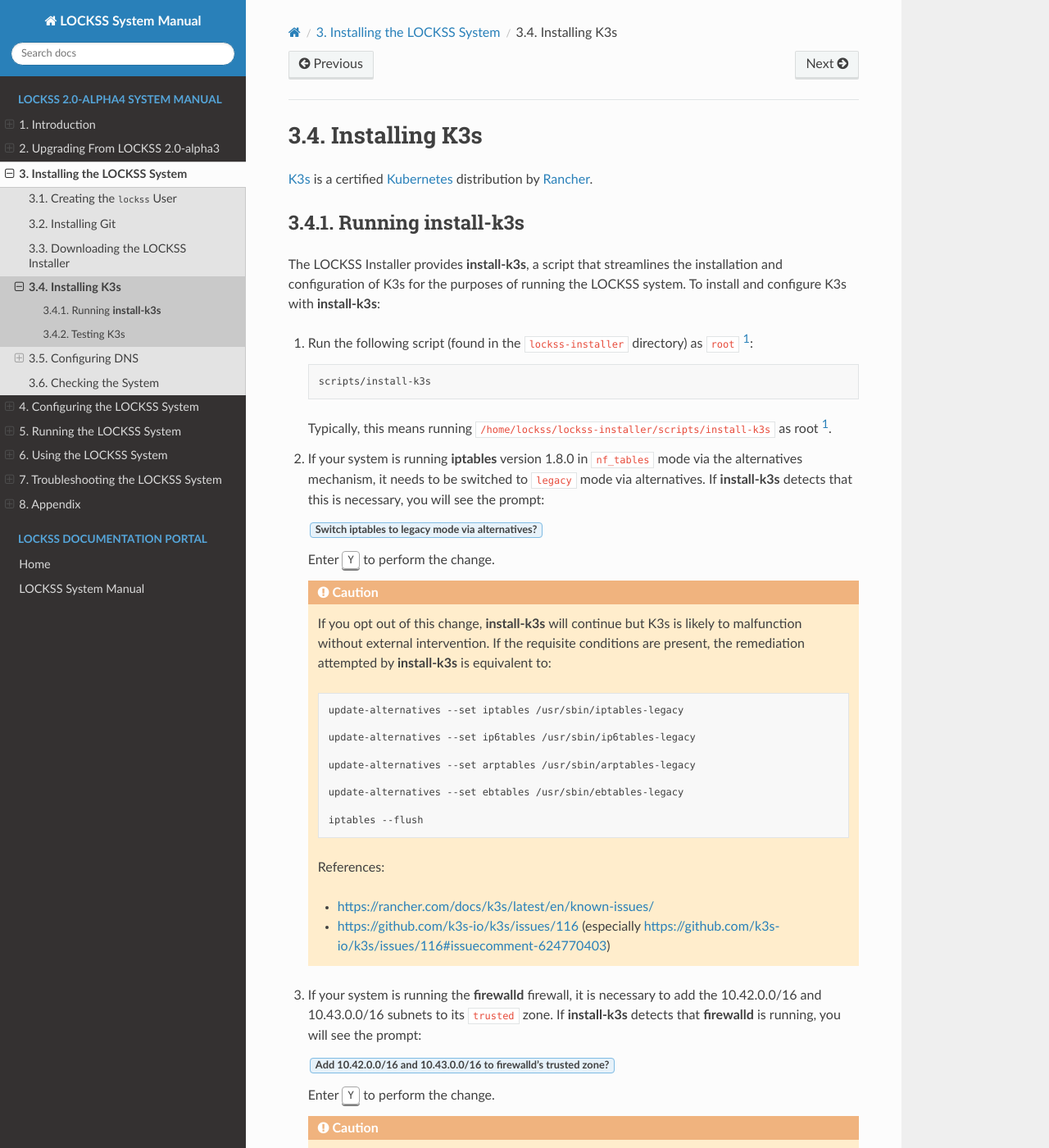
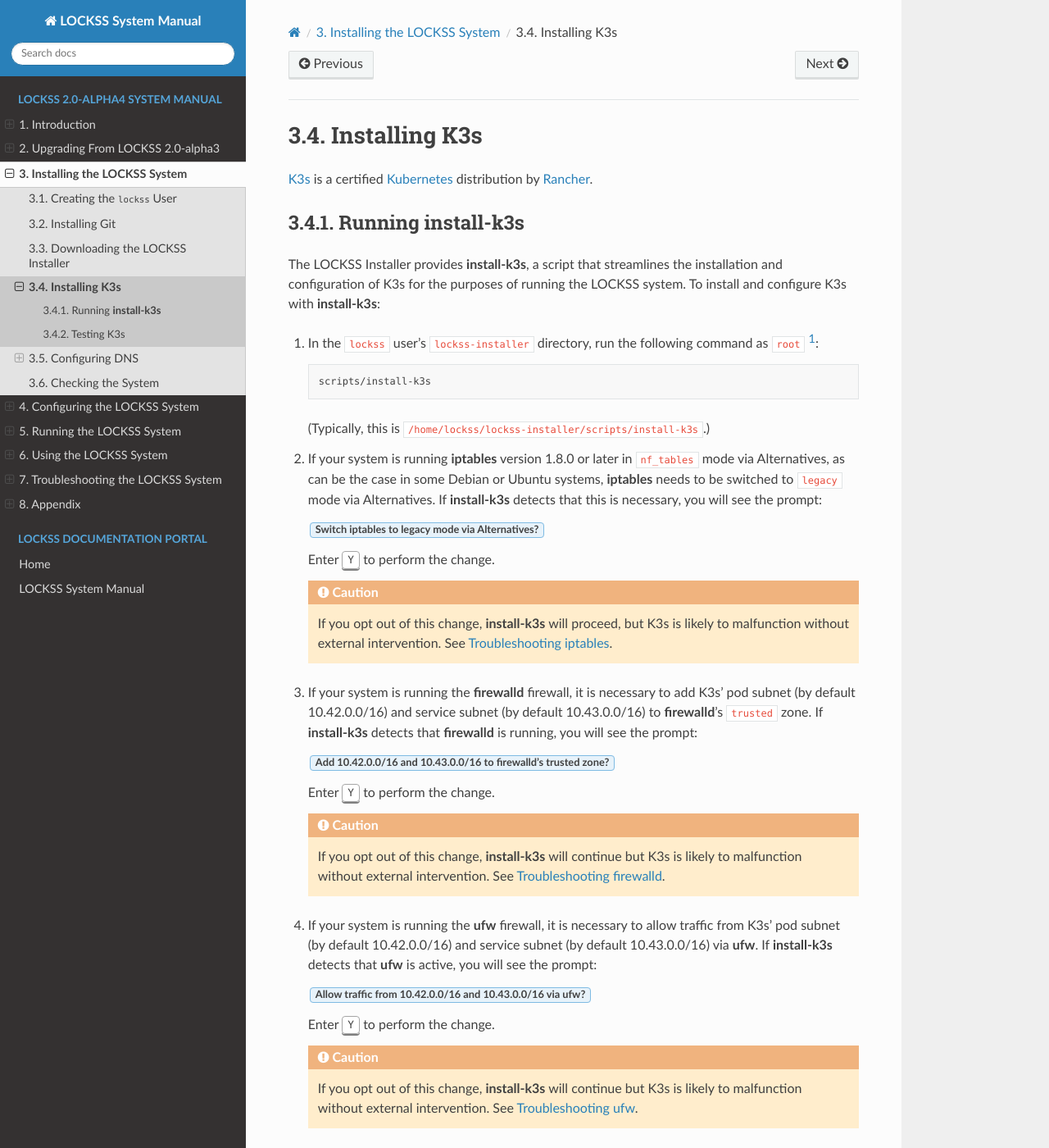
Before and after one commit to lockss/lockss-rtd-manual, a Sphinx documentation site: the page built from docs/installing/k3s.rst, in a window 1280 px wide and 1400 px high. Shown: the whole window at 82% size. Built offline with Sphinx 7.4.7 and the Read the Docs theme 2.0.0, drawn with Linux system fonts in a browser that asks for light colours; some of the changed text lies outside the part shown.

Commit message:
Streamline page with iptables, firewalld and ufw details elsewhere.

```diff
--- a/docs/installing/k3s.rst
+++ b/docs/installing/k3s.rst
@@ -10,43 +10,25 @@ Running :program:`install-k3s`
 
 The LOCKSS Installer provides :program:`install-k3s`, a script that streamlines the installation and configuration of K3s for the purposes of running the LOCKSS system. To install and configure K3s with :program:`install-k3s`:
 
-1. Run the following script (found in the :file:`lockss-installer` directory) as ``root`` [#fnroot]_:
+1. In the ``lockss`` user's :file:`lockss-installer` directory, run the following command as ``root`` [#fnroot]_:
 
    .. code-block:: shell
 
       scripts/install-k3s
 
-   Typically, this means running ``/home/lockss/lockss-installer/scripts/install-k3s`` as root [#fnroot]_.
+   (Typically, this is :file:`/home/lockss/lockss-installer/scripts/install-k3s`.)
 
-2. If your system is running :program:`iptables` version 1.8.0 in ``nf_tables`` mode via the alternatives mechanism, it needs to be switched to ``legacy`` mode via alternatives. If :program:`install-k3s` detects that this is necessary, you will see the prompt:
+2. If your system is running :program:`iptables` version 1.8.0 or later in ``nf_tables`` mode via Alternatives, as can be the case in some Debian or Ubuntu systems, :program:`iptables` needs to be switched to ``legacy`` mode via Alternatives. If :program:`install-k3s` detects that this is necessary, you will see the prompt:
 
-   :guilabel:`Switch iptables to legacy mode via alternatives?`
+   :guilabel:`Switch iptables to legacy mode via Alternatives?`
 
    Enter :kbd:`Y` to perform the change.
 
    .. caution::
 
-      If you opt out of this change, :program:`install-k3s` will continue but K3s is likely to malfunction without external intervention. If the requisite conditions are present, the remediation attempted by :program:`install-k3s` is equivalent to:
+      If you opt out of this change, :program:`install-k3s` will proceed, but K3s is likely to malfunction without external intervention. See :doc:`/troubleshooting/iptables`.
 
-      .. code-block:: shell
-
-         update-alternatives --set iptables /usr/sbin/iptables-legacy
-
-         update-alternatives --set ip6tables /usr/sbin/ip6tables-legacy
-
-         update-alternatives --set arptables /usr/sbin/arptables-legacy
-
-         update-alternatives --set ebtables /usr/sbin/ebtables-legacy
-
-         iptables --flush
-
-      References:
-
-      * https://rancher.com/docs/k3s/latest/en/known-issues/
-
-      * https://github.com/k3s-io/k3s/issues/116 (especially https://github.com/k3s-io/k3s/issues/116#issuecomment-624770403)
-
-3. If your system is running the :program:`firewalld` firewall, it is necessary to add the 10.42.0.0/16 and 10.43.0.0/16 subnets to its ``trusted`` zone. If :program:`install-k3s` detects that :program:`firewalld` is running, you will see the prompt:
+3. If your system is running the :program:`firewalld` firewall, it is necessary to add K3s' pod subnet (by default 10.42.0.0/16) and service subnet (by default 10.43.0.0/16) to :program:`firewalld`'s ``trusted`` zone. If :program:`install-k3s` detects that :program:`firewalld` is running, you will see the prompt:
 
    :guilabel:`Add 10.42.0.0/16 and 10.43.0.0/16 to firewalld's trusted zone?`
 
@@ -54,27 +36,9 @@ The LOCKSS Installer provides :program:`install-k3s`, a script that streamlines
 
    .. caution::
 
-      If you opt out of this change, :program:`install-k3s` will continue but K3s is likely to malfunction without external intervention. The remediation attempted by :program:`install-k3s` is equivalent to:
+      If you opt out of this change, :program:`install-k3s` will continue but K3s is likely to malfunction without external intervention. See :doc:`/troubleshooting/firewalld`.
 
-      .. code-block:: shell
-
-         firewall-cmd --permanent --zone=trusted --add-source=10.42.0.0/16
-
-         firewall-cmd --permanent --zone=trusted --add-source=10.43.0.0/16
-
-         firewall-cmd --reload
-
-      For operating systems in the RHEL family (CentOS, Rocky Linux, AlmaLinux...), the action recommended by the K3s manual is to disable :program:`firewalld`, but :program:`install-k3s` takes the lighter approach above, commonly used in the K3s community.
-
-      References:
-
-      * https://github.com/k3s-io/k3s/issues/1556 (especially https://github.com/k3s-io/k3s/issues/1556#issuecomment-604112415)
-
-      * https://rancher.com/docs/k3s/latest/en/installation/installation-requirements/#operating-systems
-
-      * https://rancher.com/docs/k3s/latest/en/advanced/#additional-preparation-for-red-hat-centos-enterprise-linux
-
-4. If your system is running the :program:`ufw` firewall, it is necessary to allow traffic from the 10.42.0.0/16 and 10.43.0.0/16 subnets. If :program:`install-k3s` detects that :program:`ufw` is active, you will see the prompt:
+4. If your system is running the :program:`ufw` firewall, it is necessary to allow traffic from K3s' pod subnet (by default 10.42.0.0/16) and service subnet (by default 10.43.0.0/16) via :program:`ufw`. If :program:`install-k3s` detects that :program:`ufw` is active, you will see the prompt:
 
    :guilabel:`Allow traffic from 10.42.0.0/16 and 10.43.0.0/16 via ufw?`
 
@@ -82,19 +46,7 @@ The LOCKSS Installer provides :program:`install-k3s`, a script that streamlines
 
    .. caution::
 
-      If you opt out of this change, :program:`install-k3s` will continue but K3s is likely to malfunction without external intervention. The remediation attempted by :program:`install-k3s` is equivalent to:
-
-      .. code-block:: shell
-
-         ufw allow from 10.42.0.0/16 to any
-
-         ufw allow from 10.43.0.0/16 to any
-
-         ufw reload
-
-      References:
-
-      * https://github.com/k3s-io/k3s/issues/1280 (especially https://github.com/k3s-io/k3s/issues/1280#issuecomment-663269728)
+      If you opt out of this change, :program:`install-k3s` will continue but K3s is likely to malfunction without external intervention. See :doc:`/troubleshooting/ufw`.
 
 5. If both :file:`/etc/resolv.conf` and :file:`/run/systemd/resolve/resolv.conf` (files used to list the IP address of DNS servers) contain loopback addresses, CoreDNS (a component of the K3s Kubernetes cluster that handles DNS resolution) will not work properly. If :program:`install-k3s` detects that this is the case, you will see the following prompt:
 
```
